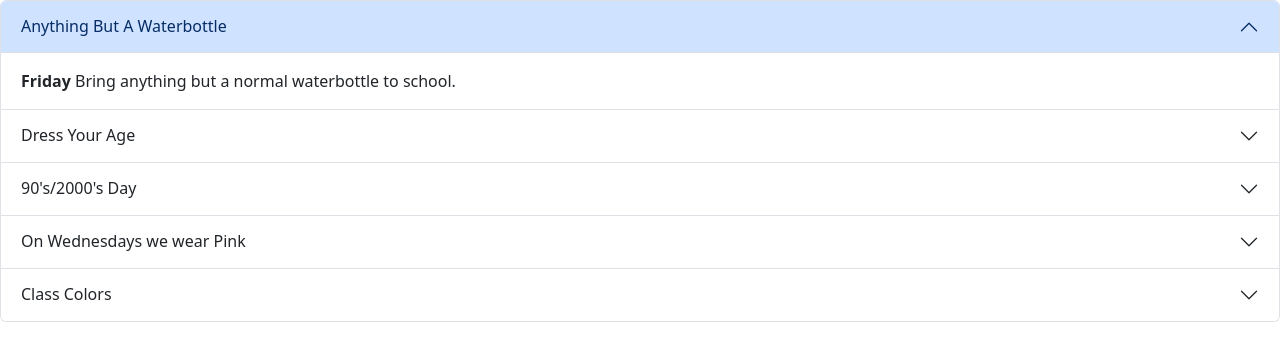
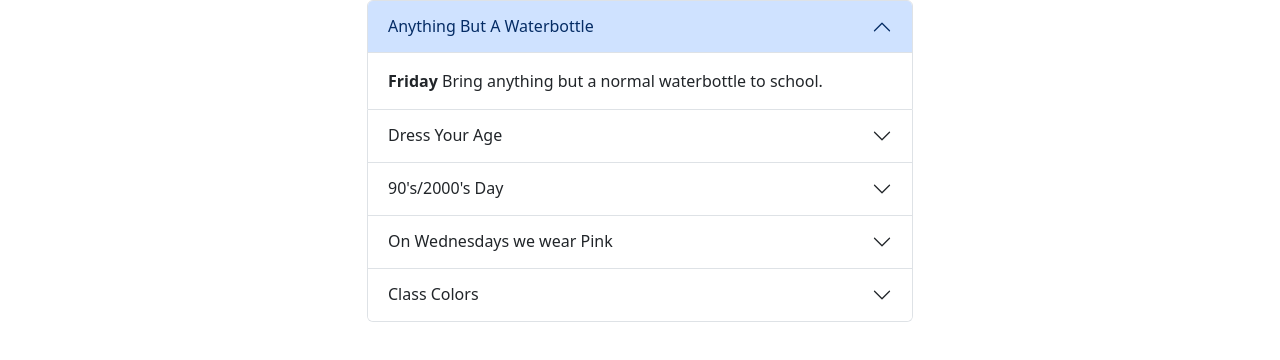
Before and after one commit to JacobBrake1122/accordion, a plain HTML site: page index.html in a window 1280 px wide. Drawn offline with nearby package versions, Linux system fonts and the light colour scheme; files that its build step writes are made by us from their sources.

Commit message:
second commit

```diff
--- a/index.html
+++ b/index.html
@@ -8,7 +8,10 @@
     <link rel="stylesheet" href="style.css">
   </head>
   <body>
-    <div class="accordion" id="accordionExample">
+<div class="container">
+    <div class="row justify-content-center">
+        <div class="col-6">
+                <div class="accordion" id="accordionExample">
   <div class="accordion-item">
     <h2 class="accordion-header">
       <button class="accordion-button" type="button" data-bs-toggle="collapse" data-bs-target="#collapseOne" aria-expanded="true" aria-controls="collapseOne">
@@ -70,6 +73,9 @@
     </div>
   </div>
 </div>
+        </div>
+    </div>
+</div>
 
     <script src="https://cdn.jsdelivr.net/npm/bootstrap@5.3.8/dist/js/bootstrap.bundle.min.js" integrity="sha384-FKyoEForCGlyvwx9Hj09JcYn3nv7wiPVlz7YYwJrWVcXK/BmnVDxM+D2scQbITxI" crossorigin="anonymous"></script>
   </body>
```
